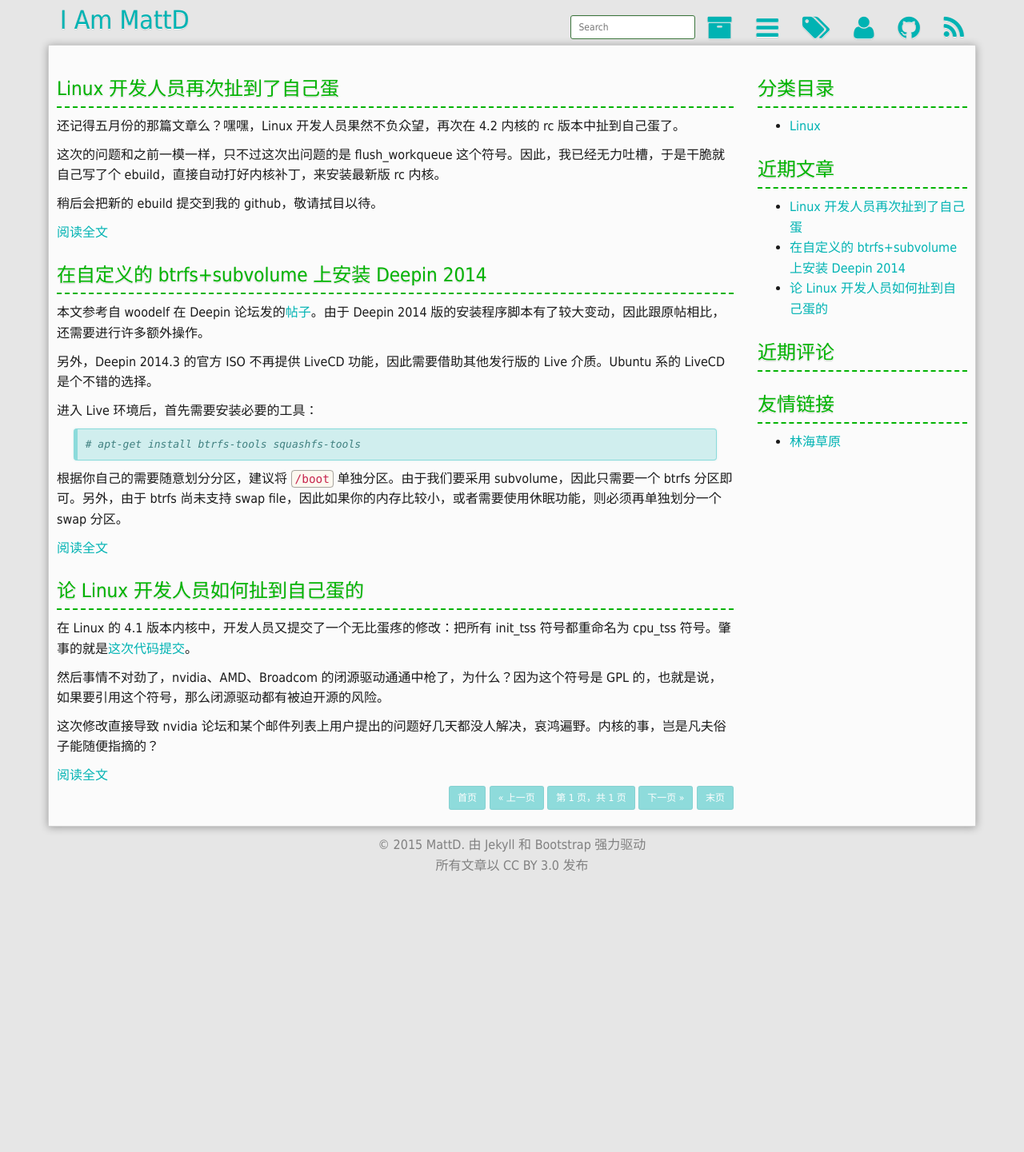
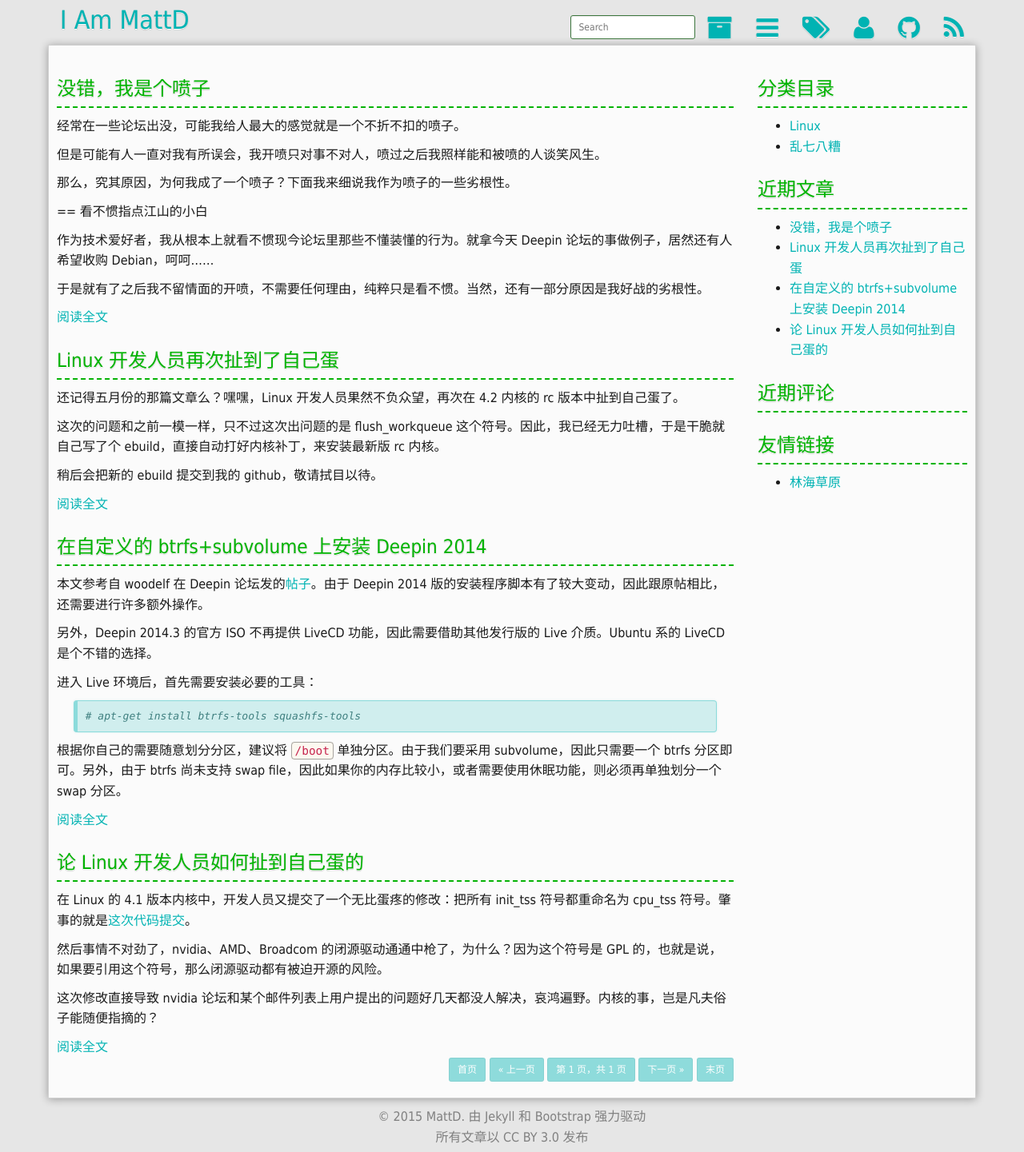
Before and after one commit to IAmMattD/iammattd.github.io, a Jekyll site: the page built from index.html, in a window 1280 px wide. Shown: the whole page at 80% size. Built offline with Jekyll 4.4.1, drawn with Linux system fonts in a browser that asks for light colours; Markdown is read by kramdown in place of the engine named in the settings; the list of posts is cut into pages by our own code; comment, search, counter and statistics services are not loaded; before the commit the page ends 1101 px from its top, so only the background shows below that.

Commit message:
site update

```diff
--- /dev/null
+++ b/_posts/2015-07-28-i-am-a-forum-troll.md
@@ -0,0 +1,42 @@
+---
+title: 没错，我是个喷子
+author: MattD
+layout: post
+permalink: /2015/07/28/yes-i-am-a-forum-troll.html
+categories: 乱七八糟
+---
+经常在一些论坛出没，可能我给人最大的感觉就是一个不折不扣的喷子。
+
+但是可能有人一直对我有所误会，我开喷只对事不对人，喷过之后我照样能和被喷的人谈笑风生。
+
+那么，究其原因，为何我成了一个喷子？下面我来细说我作为喷子的一些劣根性。
+
+== 看不惯指点江山的小白
+
+作为技术爱好者，我从根本上就看不惯现今论坛里那些不懂装懂的行为。就拿今天 Deepin 论坛的事做例子，居然还有人希望收购 Debian，呵呵……
+
+于是就有了之后我不留情面的开喷，不需要任何理由，纯粹只是看不惯。当然，还有一部分原因是我好战的劣根性。
+
+<!-- more -->
+
+== 看不惯不懂装懂的逗比
+
+近日还在不少网站看到网友对 Windows 10 中国售价的评论。
+
+不少不过脑子的网友们在看到 Windows 10 专业版中国售价 ￥1799，而美国仅售 $199 之后，他们开始不淡定了。纷纷口诛笔伐，声称中国人傻钱多，所以微软才敢这么定价。
+
+然而在我眼里，一堆连税收政策都不了解的逗比，自己用着的都未必是经得起推敲的“正版”，有何脸面以卫道士自居而谴责一家公司？
+
+别的不说，连中国商品价格含税，美国商品价格不含税的基本概念都不知道，其智商可见一斑。
+
+不过我是喷不动这些人了，反正他们多数只是站在所谓的“道德制高点”逞一时之快。
+
+== 没有耐心应付伸手党
+
+这一点很好理解，我不喜欢手把手教人一些技术问题，我只会提供关键信息和大体思路，剩下的请自行摸索。
+
+通常，如果有人就同一个问题连着问我三个步骤，我就没耐心了，滚犊子吧。关键信息和大体思路都有了，连自己学习摸索的能力都没有，还玩个蛋。
+
+我欢迎的是真正技术类的共同探讨，解决疑难问题以及能够自主学习的 Linux/BSD 新人。
+
+综上，我并不认为我这种喷人的行为是好的，但我也不打算改。看不惯我的就看不惯吧，毕竟我要是遇到这么个喷子，估计我也会忍不住口水战。
```
Also changed, not shown: _posts/2015-07-18-linux-developers-fuck-themselves-again.md (+1 -1 lines).
